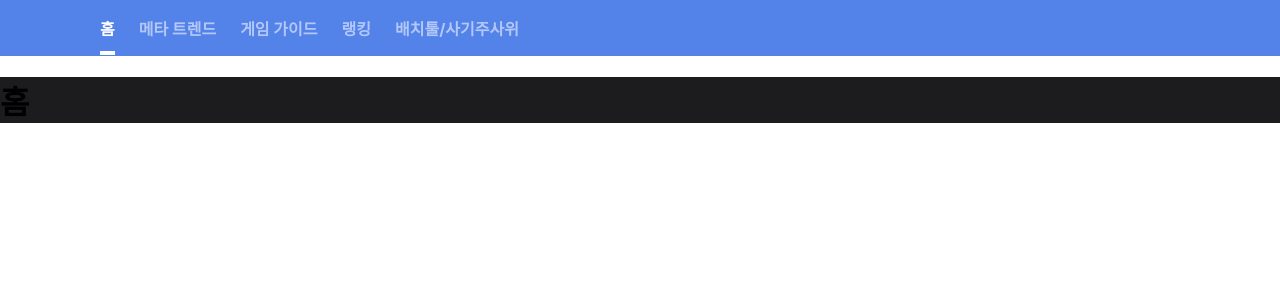
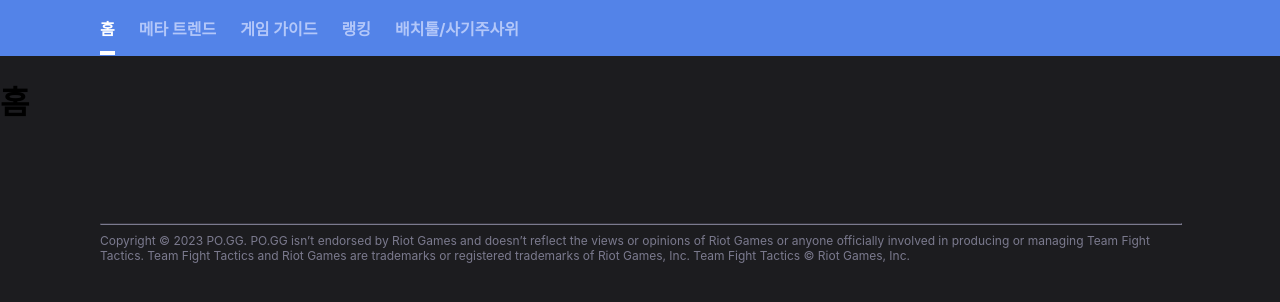
Before and after one commit to JeongUiGwon/lol_tft, a React (Create React App) app: page / in a window 1280 px wide. Shown: the top 302 px of the page. Built offline with nearby package versions, Linux system fonts and the light colour scheme.

Commit message:
Ranking...

```diff
--- a/public/index.html
+++ b/public/index.html
@@ -24,7 +24,7 @@
       work correctly both with client-side routing and a non-root public URL.
       Learn how to configure a non-root public URL by running `npm run build`.
     -->
-    <title>React App</title>
+    <title>PO.GG</title>
   </head>
   <body>
     <noscript>You need to enable JavaScript to run this app.</noscript>
--- a/src/App.css
+++ b/src/App.css
@@ -36,3 +36,7 @@
     transform: rotate(360deg);
   }
 }
+
+html {
+  background-color: #1c1c1f;
+}
--- /dev/null
+++ b/src/components/common/Footer.js
@@ -0,0 +1,18 @@
+import styles from './Footer.module.css';
+
+const Footer = () => {
+  return (
+    <div className={styles.footer}>
+      <hr style={{ width: '100%', borderColor: '#7b7a8e' }} />
+      <span>
+        Copyright © 2023 PO.GG. PO.GG isn’t endorsed by Riot Games and doesn’t
+        reflect the views or opinions of Riot Games or anyone officially
+        involved in producing or managing Team Fight Tactics. Team Fight Tactics
+        and Riot Games are trademarks or registered trademarks of Riot Games,
+        Inc. Team Fight Tactics © Riot Games, Inc.
+      </span>
+    </div>
+  );
+};
+
+export default Footer;
--- /dev/null
+++ b/src/components/common/Footer.module.css
@@ -0,0 +1,13 @@
+.footer {
+  width: 1080px;
+  margin: 92px auto;
+  background-color: #1c1c1f;
+  display: flex;
+  flex-direction: column;
+}
+
+.footer span {
+  font-size: 12px;
+  color: #7b7a8e;
+  text-align: left;
+}
--- a/src/components/common/Layout.js
+++ b/src/components/common/Layout.js
@@ -1,13 +1,14 @@
-import Header from "./Header";
-import styles from "./Layout.module.css";
+import Header from './Header';
+import Footer from './Footer';
+import styles from './Layout.module.css';
 
 const Layout = (props) => {
   return (
-    <>
+    <div className={styles.layout}>
       <Header />
-
-      <main className={styles.main}>{props.children}</main>
-    </>
+      <main>{props.children}</main>
+      <Footer />
+    </div>
   );
 };
 
--- a/src/components/common/Layout.module.css
+++ b/src/components/common/Layout.module.css
@@ -1,3 +1,3 @@
-.main {
+.layout {
   background-color: #1c1c1f;
 }
```
Also changed, not shown: src/pages/Ranking.js (+95 -66 lines), 2 other files (tests, documents, lock files or other folders).
